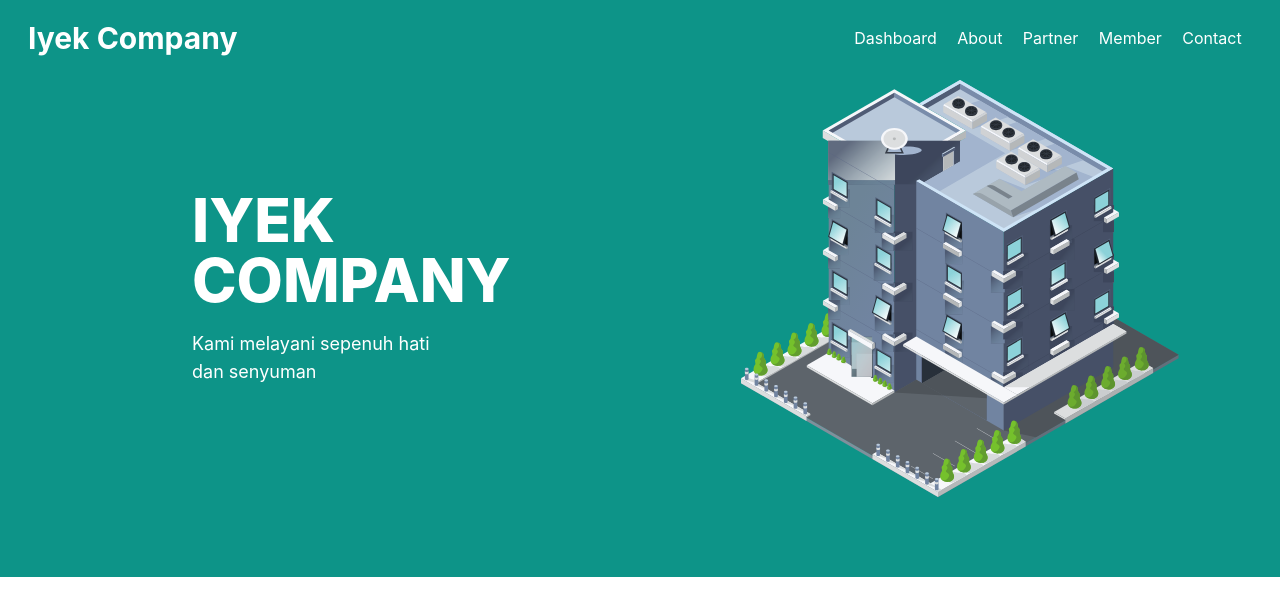
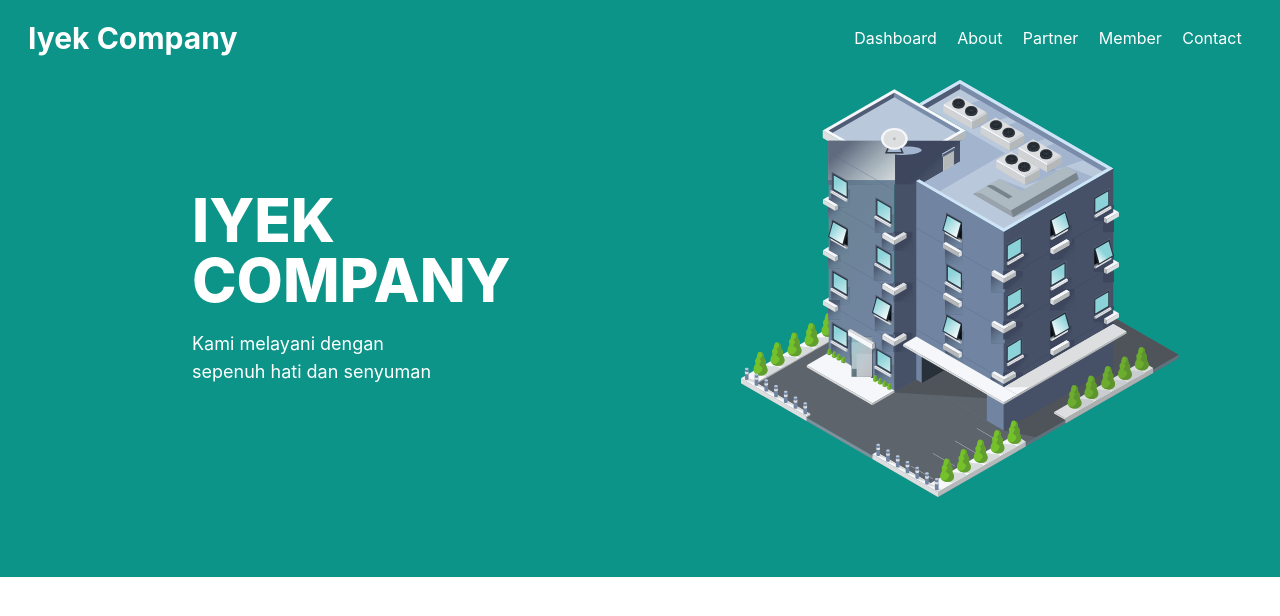
Before and after one commit to muhammadalief19/final-project, a React (Create React App) app: page / in a window 1280 px wide. Shown: the top 616 px of the page. Built offline with nearby package versions, Linux system fonts and the light colour scheme.

Commit message:
merevisi navbar

```diff
--- a/src/index.css
+++ b/src/index.css
@@ -27,6 +27,6 @@ body {
 }
 
 .navbar-fixed {
-  @apply fixed z-[9999] bg-opacity-50;
+  @apply fixed z-[9999] bg-white bg-opacity-20 transition-all duration-200;
   backdrop-filter: blur(7px);
 }
--- a/src/pages/Dashboard.jsx
+++ b/src/pages/Dashboard.jsx
@@ -8,7 +8,7 @@ function Dashboard() {
         <div className="w-full flex h-full justify-center items-center">
           <div className="w-max">
             <p className="text-6xl font-extrabold w-40 mb-5">IYEK COMPANY</p>
-            <p className="w-64 font-normal text-lg">Kami melayani sepenuh hati dan senyuman</p>
+            <p className="w-64 font-normal text-lg">Kami melayani dengan sepenuh hati dan senyuman</p>
           </div>
         </div>
         <div className="w-full flex justify-center">
```
